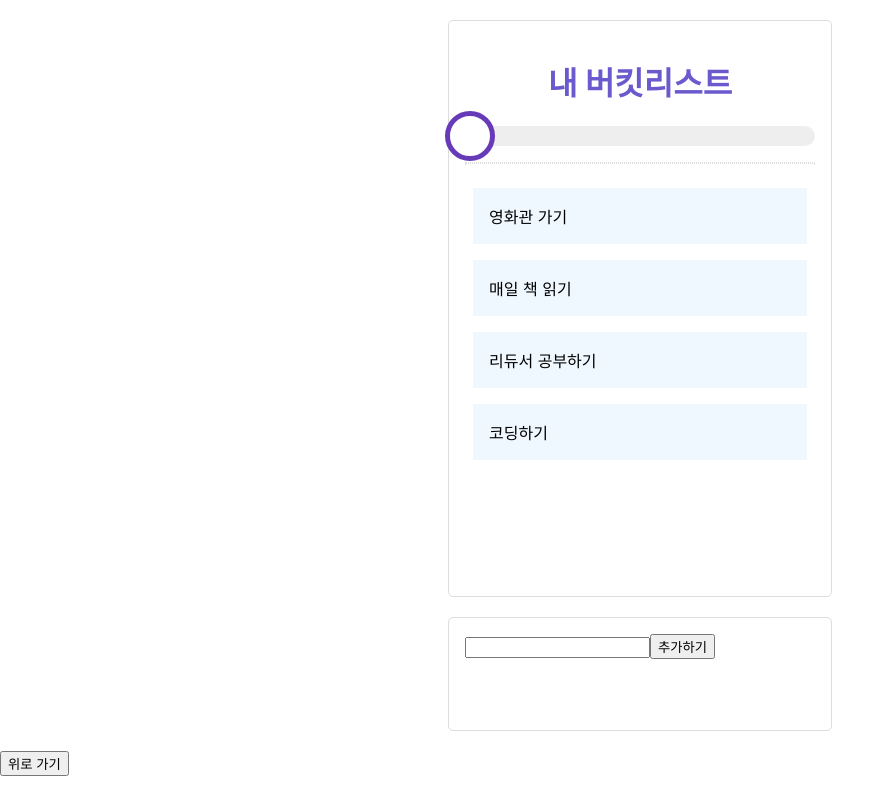
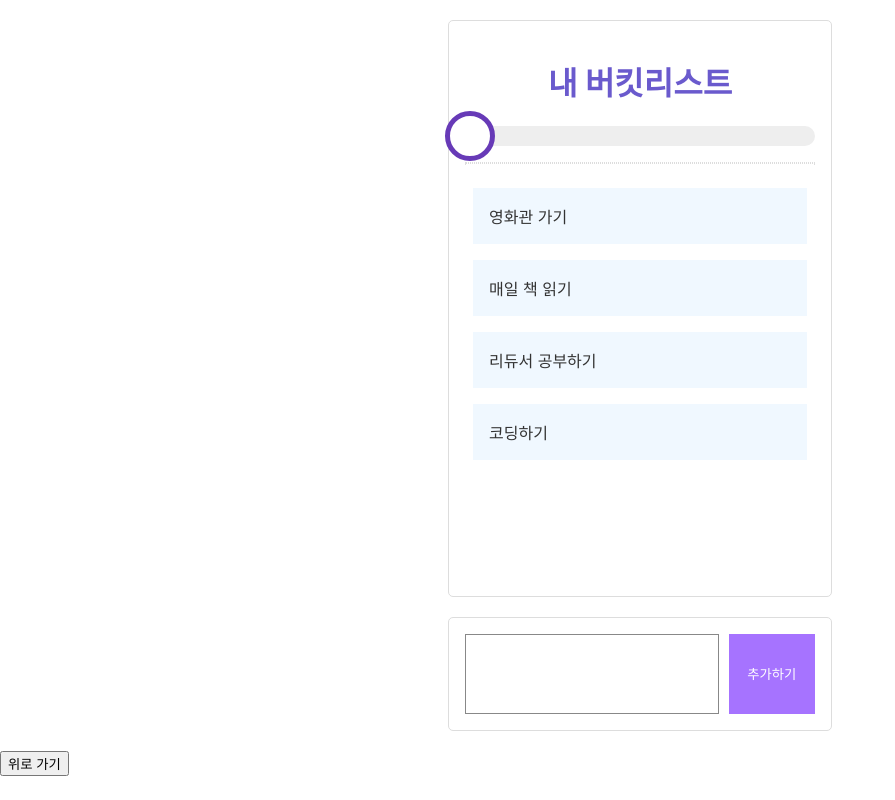
Before and after one commit to jongwanra/learn-react, a React (Create React App) app in the folder bucket_list/: page / in a window 1280 px wide. Shown: the whole page, without its empty margins (0-895 px from the left). Built offline with nearby package versions, Linux system fonts and the light colour scheme.

Commit message:
[211231] update bucket-project

```diff
--- a/bucket_list/package.json
+++ b/bucket_list/package.json
@@ -6,6 +6,7 @@
     "@testing-library/jest-dom": "^5.14.1",
     "@testing-library/react": "^12.0.0",
     "@testing-library/user-event": "^13.2.1",
+    "firebase": "^9.6.1",
     "react": "^17.0.2",
     "react-dom": "^17.0.2",
     "react-redux": "^7.2.6",
--- a/bucket_list/src/App.js
+++ b/bucket_list/src/App.js
@@ -64,6 +64,27 @@ const Input = styled.div`
   margin: 20px auto;
   border-radius: 5px;
   border: 1px solid #ddd;
+  display: flex;
+  & > * {
+    padding: 5px;
+  }
+  & input {
+    border: 1px solid #888;
+    width: 70%;
+    margin-right: 10px;
+  }
+  & input:focus {
+    /* input은 기본적으로 outline이 존재한다. */
+    outline: none;
+    border: 1px solid #a673ff;
+  }
+
+  & button {
+    width: 25%;
+    color: #fff;
+    border: #a673ff;
+    background-color: #a673ff;
+  }
 `;
 
 const Container = styled.div`
--- a/bucket_list/src/BucketList.js
+++ b/bucket_list/src/BucketList.js
@@ -42,7 +42,8 @@ const ListStyle = styled.div`
 const ItemStyle = styled.div`
   padding: 16px;
   margin: 8px;
-  background-color: ${(props) => (props.completed ? 'orange' : 'aliceblue')};
+  color: ${(props) => (props.completed ? '#fff' : '#333')};
+  background-color: ${(props) => (props.completed ? '#a673ff' : 'aliceblue')};
 `;
 
 export default BucketList;
--- a/bucket_list/src/Progress.js
+++ b/bucket_list/src/Progress.js
@@ -29,7 +29,7 @@ const ProgressBar = styled.div`
 `;
 
 const Highlight = styled.div`
-  background-color: #673ab7;
+  background-color: #a673ff;
   transition: 1s;
   width: ${(props) => props.width};
   height: 20px;
```
Also changed, not shown: 1 other file (tests, documents, lock files or other folders).
